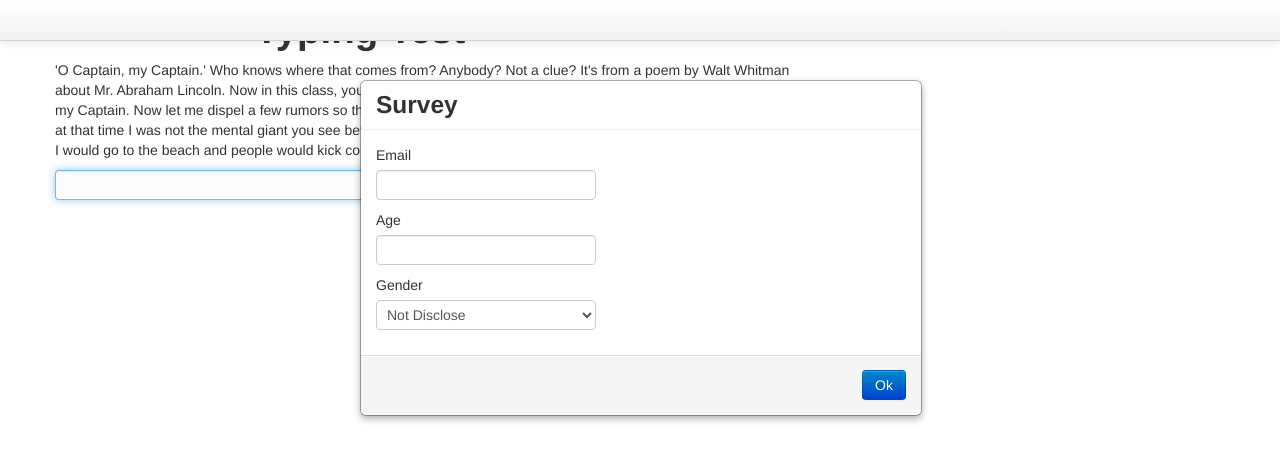
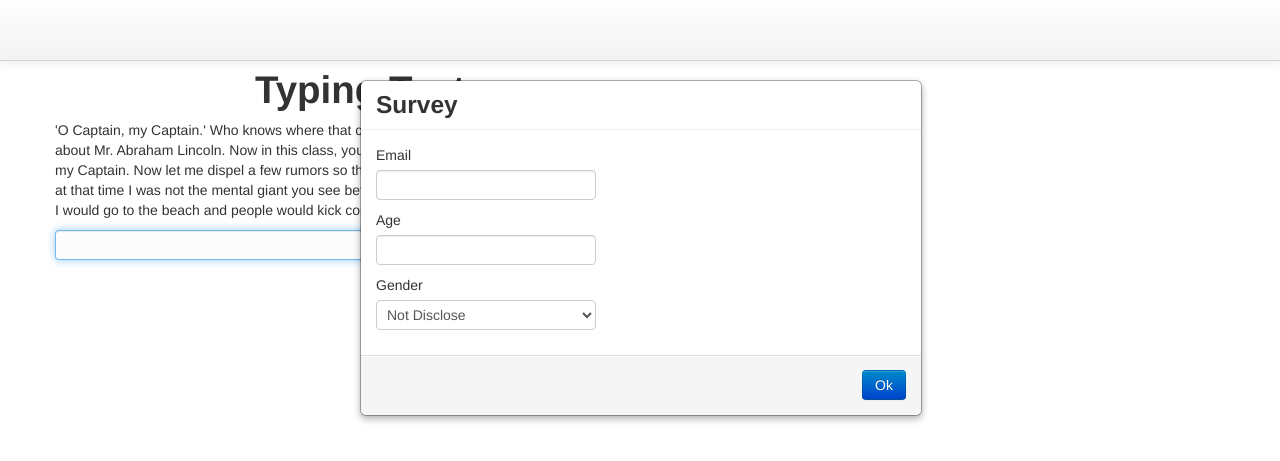
Before and after one commit to EngTurtle/StatsTypingTest, a Django app: template templates/type_test.html in a window 1280 px wide. Shown: the top 461 px of the page. Run offline with Django 3.2, Linux system fonts and the light colour scheme; the template is opened without the code that fills it: values that come from a table or form of the project are taken from there, others are empty; parts of the project's set-up code (start-up, migrations or seed data) failed here and were passed over.

Commit message:
fixed container css

```diff
--- a/assets/css/custom.css
+++ b/assets/css/custom.css
@@ -3,7 +3,7 @@
 }
 
 .container {
-    margin-top: ;
+    margin-top: 60px;
 }
 
 .textarea-error {
```
